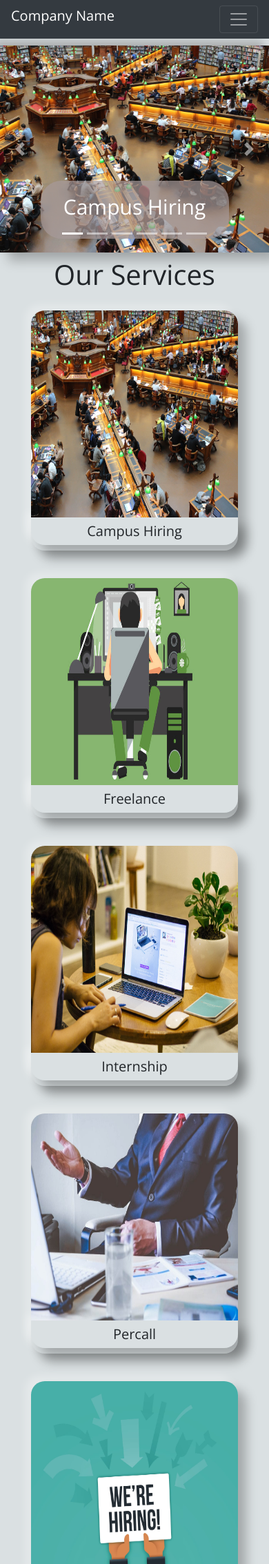
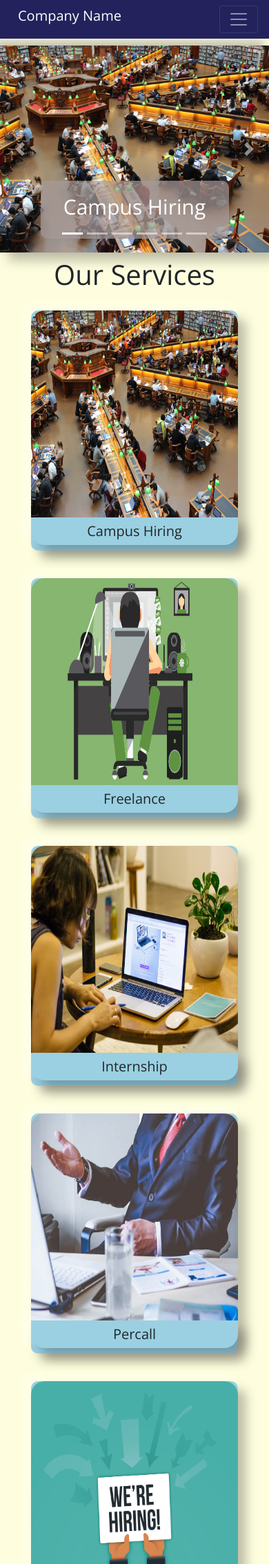
Before and after one commit to harshmody30401/recruitment, a PHP site: page / in a window 390 px wide. Shown: the top 2267 px of the page at 69% size. Run offline with PHP 8.4, Linux system fonts and the light colour scheme; some libraries are stand-ins or nearby versions.

Commit message:
Changed to New Colour Scheme

```diff
--- a/static/css/about.css
+++ b/static/css/about.css
@@ -12,12 +12,6 @@
 	height: 40px;
 }
 
-
-
-.navbar-nav a:hover {
-  text-decoration: underline;
-
-}
 
 .navbar > .collapse > .navbar-nav > .nav-item {
 	margin-right: 16px;
--- a/static/css/index.css
+++ b/static/css/index.css
@@ -3,16 +3,22 @@
 .websitebody {
   margin: 0;
   padding: 0;
-  background: #dae0e2;
+  background: #FEFEDF;
   font-family: Open Sans;
 }
 
 /* navbar */
+.navbar
+{
+	background-color: #23225C !important;
+}
 
 .our-brand{
 	width: 40px;
 	height: 40px;
 	padding-top: 0px;
+	padding-left: 10px;
+	padding-right: 10px;
 }
 
 .brand-logo{
@@ -21,23 +27,14 @@
 	height: 40px;
 }
 
-
-
-.navbar-nav a:hover {
-  text-decoration: underline;
-
-}
-
 .navbar > .collapse > .navbar-nav > .nav-item {
 	margin-right: 16px;
-  transition: 0.5s;
-
-
+  	transition: 0.5s;
 }
 
 .navbar > .collapse > .navbar-nav > .nav-item:hover {
-	border-radius: 15px;
-  background-color: #9ad0e2;
+	border-radius: 5px;
+  background-color: #A69AE2;
 }
 
 
@@ -61,13 +58,13 @@ nav {
 
 .slider-info {
   background-color: rgba(167, 154, 154, 0.7);
-  border-radius: 30px;
+  border-radius: 10px;
 }
 
 
 .service-box {
-	background-color: white;
-	border-radius: 20px;
+	background-color: #A69AE2 !important;
+	border-radius: 10px;
 	position: relative;
 	width: auto;
 	height: auto;
@@ -86,6 +83,7 @@ nav {
 .service-box>.service-box-info>p {
 	font-size: 20px;
 	padding-top: 1rem;
+	opacity: 1;
 }
 
 
@@ -93,9 +91,8 @@ nav {
 
 	height: 300px;
 	width: 300px;
-	border-radius: 20px;
+	border-radius: 10px;
 	transition: .5s ease;
-
 }
 
 .service-box-info{
@@ -104,6 +101,7 @@ nav {
 	position: absolute;
 	color: black;
 	opacity: 0;
+;
 }
 
 .service-box:hover .service-box-info{
@@ -138,7 +136,7 @@ nav {
 	}
 
 	.service-box{
-		background-color: #dae0e2;
+		background-color: #9AD0E2 !important;
 	}
 
 	.service-box>img{
@@ -154,7 +152,7 @@ nav {
 	  display: block;
 	  width: auto;
 	  height: 40px;
-	  background-color: #dae0e2;
+	  background-color: #9AD0E2;
 	  text-align: center;
 	  line-height: 2;
 	  border-radius: 0px 0px 20px 20px;
@@ -191,7 +189,7 @@ nav {
   }
 
   .service-box{
-	  background-color: #dae0e2;
+	  background-color: #9AD0E2;
   }
 
   .service-box>img{
@@ -207,7 +205,7 @@ nav {
 	display: block;
 	width: auto;
 	height: 40px;
-	background-color: #dae0e2;
+	background-color: #9AD0E2;
 	text-align: center;
 	line-height: 2;
 	border-radius: 0px 0px 20px 20px;
@@ -217,3 +215,8 @@ nav {
 }
 
 }
+
+.page-footer
+{
+	background-color: #23225C !important;
+}
--- a/static/css/resume.css
+++ b/static/css/resume.css
@@ -16,10 +16,6 @@
 }
 
 
-.navbar-nav a:hover {
-  text-decoration: underline;
-
-}
 
 .navbar > .collapse > .navbar-nav > .nav-item {
 	margin-right: 16px;
```
Also changed, not shown: static/css/jobprovider_reg.css (+0 -7 lines), static/css/jobseeker_login.css (+0 -7 lines), static/css/jobseeker_reg.css (+0 -7 lines), static/css/services.css (+0 -7 lines).
